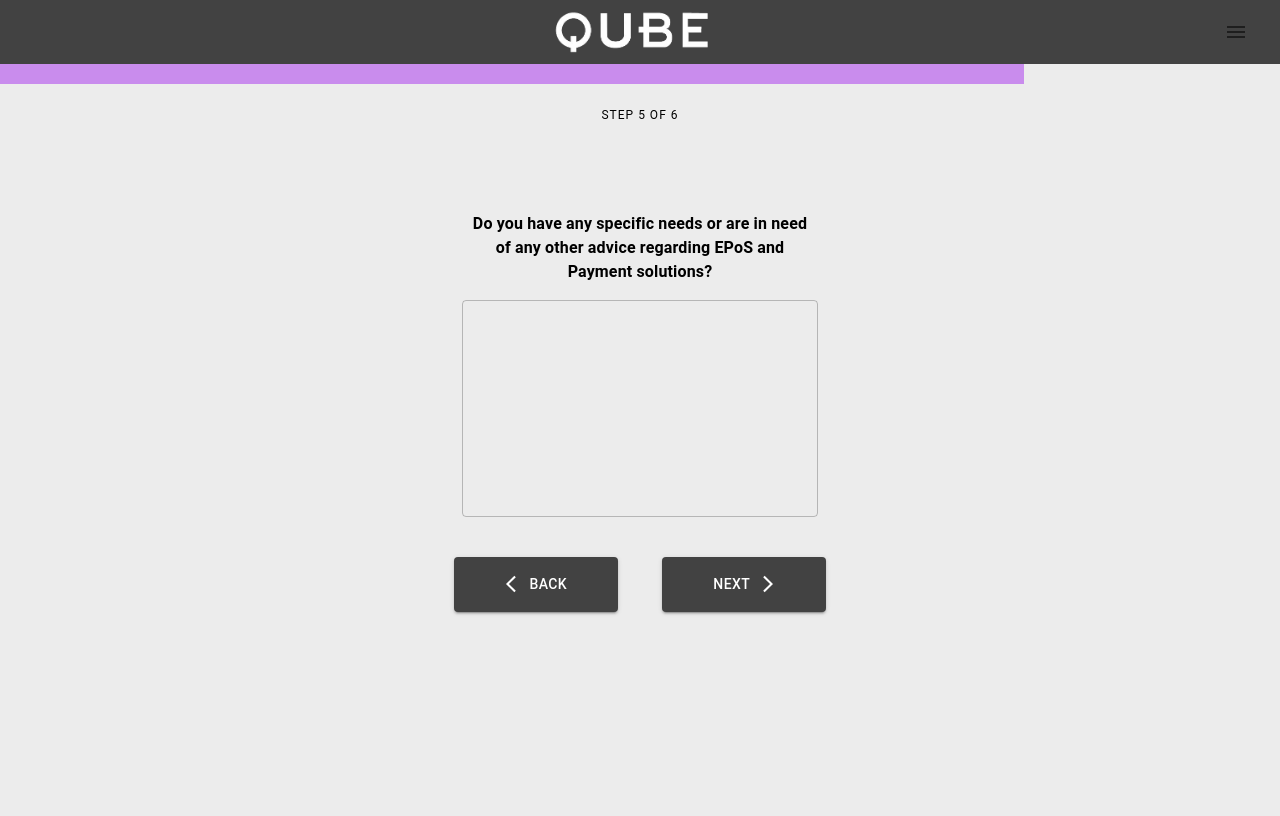
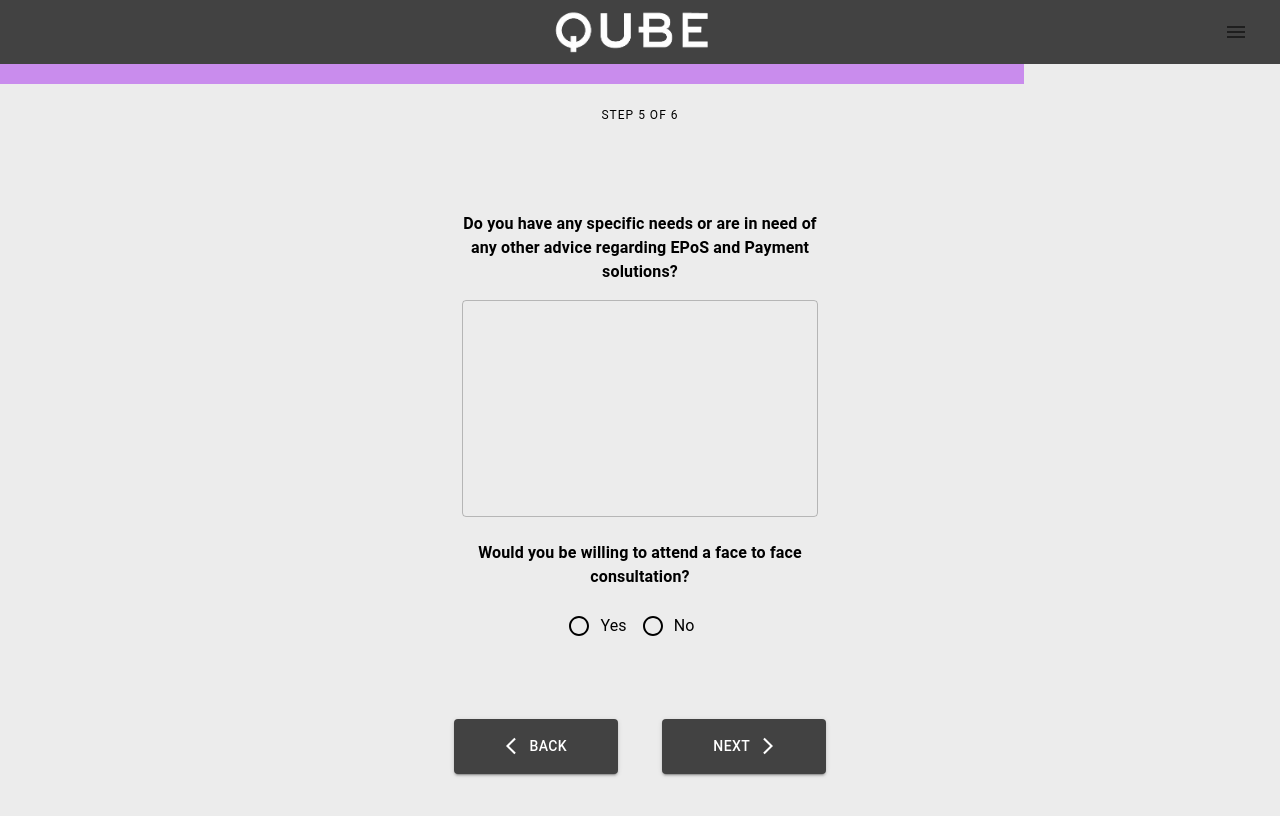
Before and after one commit to aaronzor/epos-questionnaire-mern, a React (Create React App) app in the folder frontend/: page /q5 in a window 1280 px wide. Shown: the top 816 px of the page. Built offline with nearby package versions, Linux system fonts and the light colour scheme.

Commit message:
Add consultation question

```diff
--- a/frontend/src/Pages/QuestionFive.js
+++ b/frontend/src/Pages/QuestionFive.js
@@ -1,5 +1,14 @@
 import React, { useContext } from 'react';
-import { Grid, Container, Typography, TextField } from '@mui/material';
+import {
+    Grid,
+    Container,
+    Typography,
+    TextField,
+    FormControl,
+    RadioGroup,
+    FormControlLabel,
+    Radio
+} from '@mui/material';
 import { ResultContext } from '../contexts/ResultContext';
 
 import NavButton from '../components/NavButton';
@@ -50,7 +59,7 @@ const QuestionFive = () => {
                         <Typography
                             mb={2}
                             mt='40px'
-                            paddingX={2}
+                            paddingX={1}
                             fontWeight={600}
                         >
                             Do you have any specific needs or are in need of any
@@ -64,8 +73,43 @@ const QuestionFive = () => {
                             className={classes.questionInput}
                             multiline
                             rows={8}
-                            inputProps={{ maxLength: 150 }}
+                            inputProps={{ maxLength: 500 }}
                         />
+                        <Grid item xs={12}>
+                            <Typography
+                                mb={2}
+                                mt={3}
+                                fontWeight={600}
+                                paddingX={1}
+                            >
+                                Would you be willing to attend a face to face
+                                consultation?
+                            </Typography>
+
+                            <FormControl>
+                                <RadioGroup
+                                    row
+                                    aria-label='trading'
+                                    name='userTrading'
+                                    sx={{ marginBottom: '2rem' }}
+                                >
+                                    <FormControlLabel
+                                        value={true}
+                                        control={<Radio />}
+                                        label='Yes'
+                                        name='meeting'
+                                        onChange={handleOnChange}
+                                    />
+                                    <FormControlLabel
+                                        value={false}
+                                        control={<Radio />}
+                                        label='No'
+                                        name='meeting'
+                                        onChange={handleOnChange}
+                                    />
+                                </RadioGroup>
+                            </FormControl>
+                        </Grid>
                     </Grid>
 
                     <NavButton link='/q4' variant='back' clear={clear} />
--- a/frontend/src/contexts/ResultContext.js
+++ b/frontend/src/contexts/ResultContext.js
@@ -3,6 +3,7 @@ import { createContext } from 'react';
 export const ResultContext = createContext({});
 
 export const resultObject = {
+    meeting: false,
     phoneContact: false,
     emailContact: false,
     contactNumber: '',
```
Also changed, not shown: 1 other file (tests, documents, lock files or other folders).
